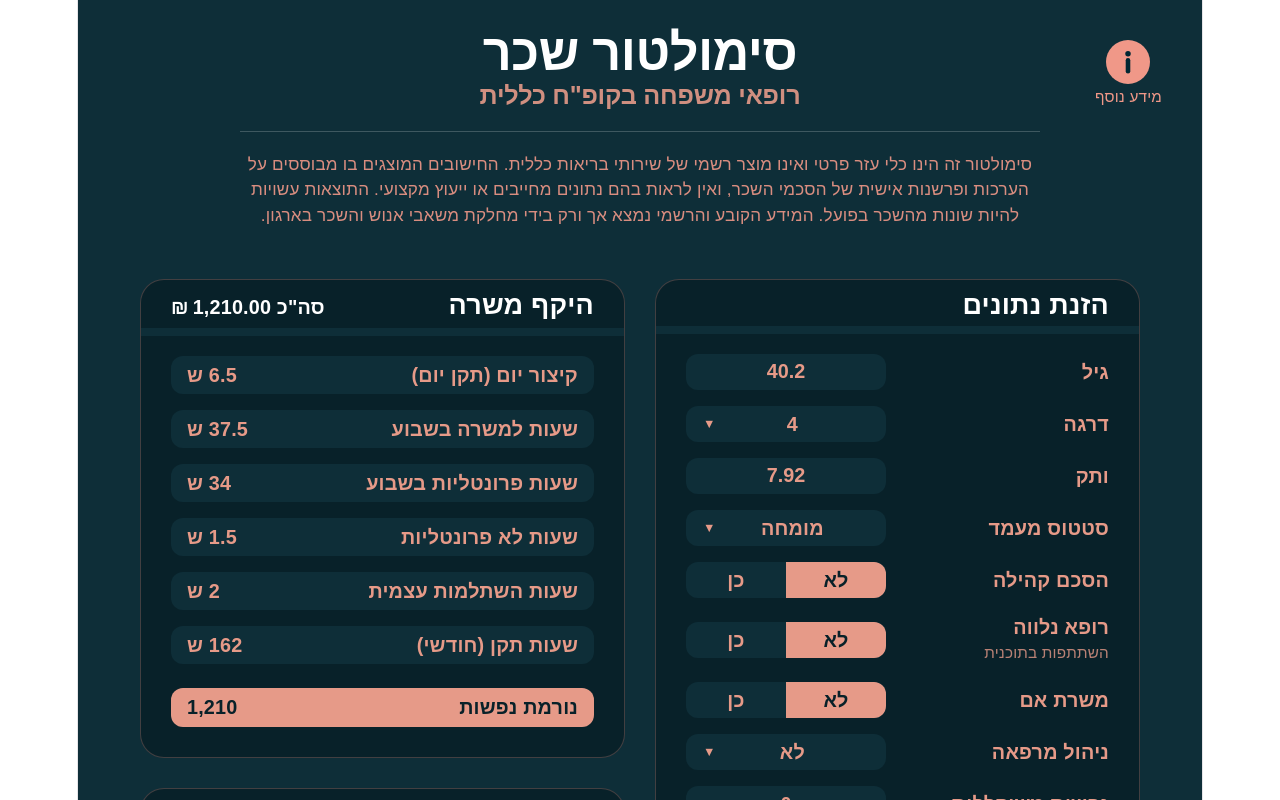
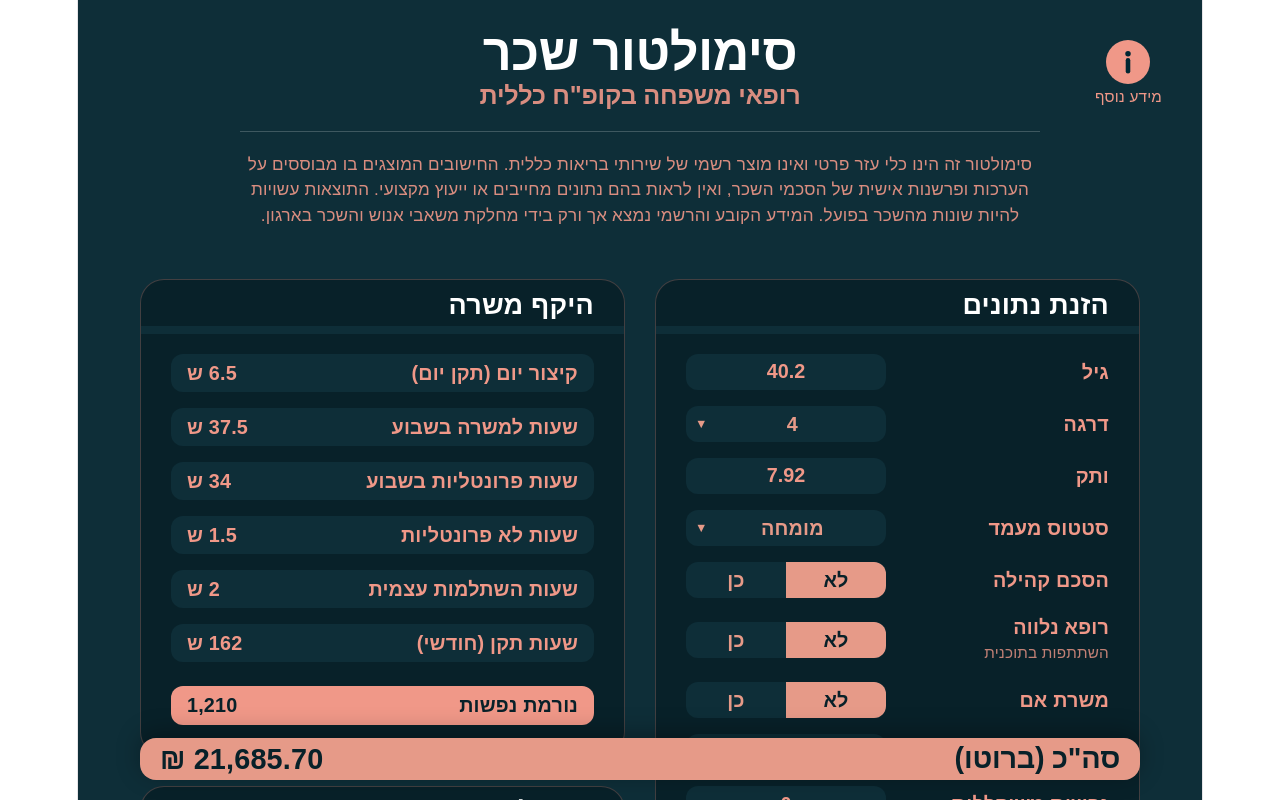
Before and after one commit to ofer952/Doc-Sal-App, a React (Vite) app in the folder physician-salary-simulator/: page / in a window 1280 px wide. Shown: the top 800 px of the page. Built offline with nearby package versions, Linux system fonts and the light colour scheme.

Commit message:
תיקון מובייל 3

```diff
--- a/physician-salary-simulator/src/App.jsx
+++ b/physician-salary-simulator/src/App.jsx
@@ -73,7 +73,7 @@ const CustomSelect = ({ value, onChange, options }) => {
         }}
       >
         <span style={{ flex: 1, textAlign: 'center', fontWeight: 'bold', fontSize: '1.1rem' }}>{displayValue}</span>
-        <span style={{ fontSize: '0.7rem', transition: 'transform 0.2s', transform: isOpen ? 'rotate(180deg)' : 'rotate(0deg)' }}>▼</span>
+        <span style={{ fontSize: '0.7rem', transition: 'transform 0.2s', transform: isOpen ? 'rotate(180deg)' : 'rotate(0deg)', position: 'relative', left: '-8px' }}>▼</span>
       </div>
 
       {isOpen && (
@@ -101,7 +101,7 @@ const CustomSelect = ({ value, onChange, options }) => {
                 onMouseEnter={() => setHovered(idx)}
                 onMouseLeave={() => setHovered(null)}
                 style={{
-                  padding: '10px 16px',
+                  padding: '4px 16px',
                   textAlign: 'center',
                   cursor: 'pointer',
                   fontWeight: 'bold',
@@ -429,10 +429,10 @@ export default function App() {
   // --- צבעים וסגנונות ---
   const bgMain = '#0e2e38';
   const bgCard = '#082129';
-  const textPeach = '#e69a88';
+  const textPeach = '#f09888';
   const textDisclaimer = '#f09888';
   const inputBg = '#0e2e38';
-  const inputText = '#e69a88';
+  const inputText = '#f09888';
 
   const fontArial = { fontFamily: '"Arial", "Helvetica Neue", Helvetica, sans-serif' };
 
@@ -629,7 +629,7 @@ export default function App() {
           margin-bottom: 0 !important;
         }
 
-        /* --- התיקון המקיף למובייל --- */
+        /* ---------- התמאה מובייל ---------- */
         @media (max-width: 768px) {
           .main-layout {
             grid-template-columns: 1fr !important;
@@ -660,7 +660,7 @@ export default function App() {
 
           /* 5. הזזת כפתור המידע הצידה והקטנתו */
           div[title="למידע נוסף על תלוש השכר"] {
-            top: 2px !important;
+            top: 0px !important;
             right: 5px !important;
             transform: scale(0.6) !important;
           }
@@ -675,6 +675,11 @@ export default function App() {
           /* 7. הקטנת הרווח הפנימי של הכרטיסיות הכהות במובייל */
           .data-card {
             padding: 20px 14px !important;
+          }
+
+          /* 8. הקטנת הטקסט ספציפית בדרופ-דאון של ניהול מרפאה */
+          #clinic-row .select-wrapper * {
+            font-size: 13px !important;
           }
 
           #salary-simulator-root {
@@ -751,7 +756,7 @@ export default function App() {
               <label style={inputLabelStyle}>משרת אם</label>
               <SegmentedControl value={data.mother} onChange={v => update('mother', v)} options={['לא', 'כן']} />
             </div>
-            <div style={rowFlex}>
+            <div id="clinic-row" style={rowFlex}>
               <label style={inputLabelStyle}>ניהול מרפאה</label>
               <CustomSelect
                 value={data.management}
@@ -825,7 +830,7 @@ export default function App() {
         <div style={{ display: 'flex', flexDirection: 'column', gap: '30px' }}>
 
           <div className="data-card" style={cardStyle}>
-            <CategoryHeader title="היקף משרה" total={norm} />
+            <CategoryHeader title="היקף משרה" />
 
             <div style={listItemStyle}><div style={rowFlex}><span style={labelStyle}>קיצור יום (תקן יום)</span><span style={valStyle}>{dayStandard} ש</span></div></div>
             <div style={listItemStyle}><div style={rowFlex}><span style={labelStyle}>שעות למשרה בשבוע</span><span style={valStyle}>{weeklyHours} ש</span></div></div>
@@ -949,15 +954,21 @@ export default function App() {
         backgroundColor: '#e69a88',
         color: '#082129',
         maxWidth: '1000px',
-        margin: '30px auto 0 auto',
+        margin: '30px auto 20px auto',
         borderRadius: '16px',
-        padding: '15px 30px',
+        padding: '4px 20px',
         display: 'flex',
         justifyContent: 'space-between',
         alignItems: 'center',
-        boxSizing: 'border-box'
+        boxSizing: 'border-box',
+
+        /* --- פקודות הריחוף החדשות --- */
+        position: 'sticky',
+        bottom: '20px',
+        zIndex: 100,
+        boxShadow: '0 -5px 25px rgba(0, 0, 0, 0.3)'
       }}>
-        <h2 style={{ margin: 0, fontSize: '1.6rem', fontWeight: 'bold', color: '#082129' }}>סה"כ תשלומים (ברוטו)</h2>
+        <h2 style={{ margin: 0, fontSize: '1.6rem', fontWeight: 'bold', color: '#082129' }}>סה"כ (ברוטו)</h2>
         <div style={{ fontSize: '1.6rem', fontWeight: 'bold', display: 'flex', alignItems: 'center', direction: 'ltr', color: '#082129' }}>
           <span style={{ marginRight: '8px' }}>₪</span>
           <span>{grossSalary.toLocaleString(undefined, { minimumFractionDigits: 2, maximumFractionDigits: 2 })}</span>
```
